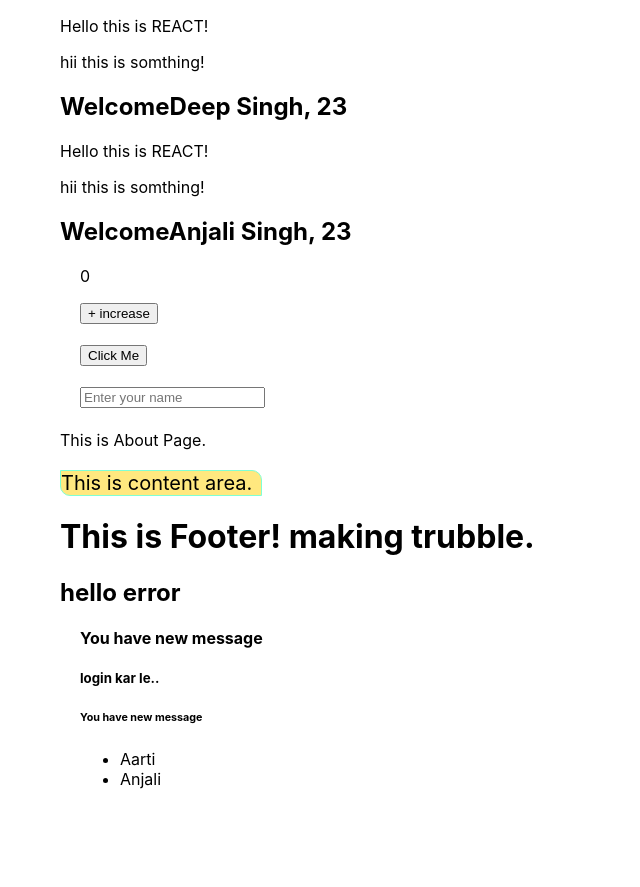
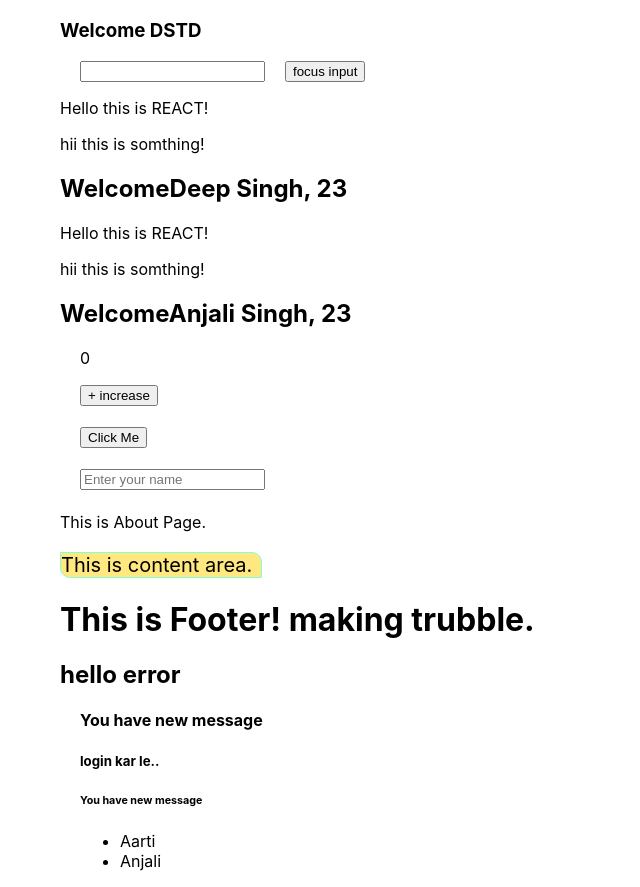
Before and after one commit to aartisingh2020aru-ui/React, a React (Create React App) app: page / in a window 1280 px wide. Shown: the whole page, without its empty margins (0-640 px from the left). Before the commit the page ends 805 px from the top, so only its background shows below. Built offline with nearby package versions, Linux system fonts and the light colour scheme; the HTML template or start-up script is replaced by a standard one.

Commit message:
my context

```diff
--- a/src/App.js
+++ b/src/App.js
@@ -9,13 +9,20 @@
 import Ternary from './Pages/Ternary';
 import LogicalAnd from './Pages/LogicalAnd';
 import Studentlist from './Pages/Studentlist';
+import Hooks from './Pages/Hooks';
+import { MyContext } from './Pages/MyContext';
+import Child from './Pages/Child';
+
 
 
 function App() {
   return (
 
     <>
-
+    <MyContext.Provider value= "DSTD">
+      <Child />
+    </MyContext.Provider>
+    <Hooks />
     <Header Name="Deep Singh" Age="23" />
     <Header Name="Anjali Singh" Age="23" />
     <Counter />
@@ -26,6 +33,7 @@
     <Ternary />
     <LogicalAnd />
     <Studentlist />
+
 
 
     </>
--- /dev/null
+++ b/src/Pages/Child.js
@@ -0,0 +1,12 @@
+import { useContext } from "react";
+import { MyContext } from "./MyContext";
+
+function Child(){
+    const name = useContext(MyContext);
+
+    return(
+        <h3>Welcome {name} </h3>
+    );
+}
+
+export default Child;
--- /dev/null
+++ b/src/Pages/Hooks.js
@@ -0,0 +1,55 @@
+// import React,{useEffect, useState} from "react";
+
+// function Hooks(){
+//     useEffect(()=>{
+//         console.log("Page loaded!");
+//     },[]);
+
+//     return<h3>HELLOOO</h3>;
+// }
+
+
+// ------------------------------------------------------------------
+
+// import React,{useEffect, useState} from "react";
+
+// function Hooks(){
+//     const [count, setCount] = useState(0);
+
+//     useEffect(()=>{
+//         console.log("Count update:", count);
+//     }, [count]);
+
+
+//     return(
+//         <div>
+//             <h3>{count}</h3>
+//             <button onClick={()=> setCount(count+1)}>increase</button>
+//         </div>
+//     );
+// }
+
+// -------------------------------------------------------------------------
+
+import React,{useRef} from "react";
+
+function Hooks(){
+    const inputRef = useRef();
+
+    const focusInput = () =>{
+        inputRef.current.focus();
+    };
+
+
+    return(
+        <div>
+            <input ref={inputRef} type="text"/>
+            <button onClick={ focusInput}> focus input</button>
+        </div>
+    );
+}
+
+
+
+
+export default Hooks;
--- /dev/null
+++ b/src/Pages/MyContext.js
@@ -0,0 +1,3 @@
+import { createContext, useContext } from "react";
+
+export const MyContext = createContext();
```
Also changed, not shown: src/Pages/Studentlist.js (line endings or trailing spaces).
